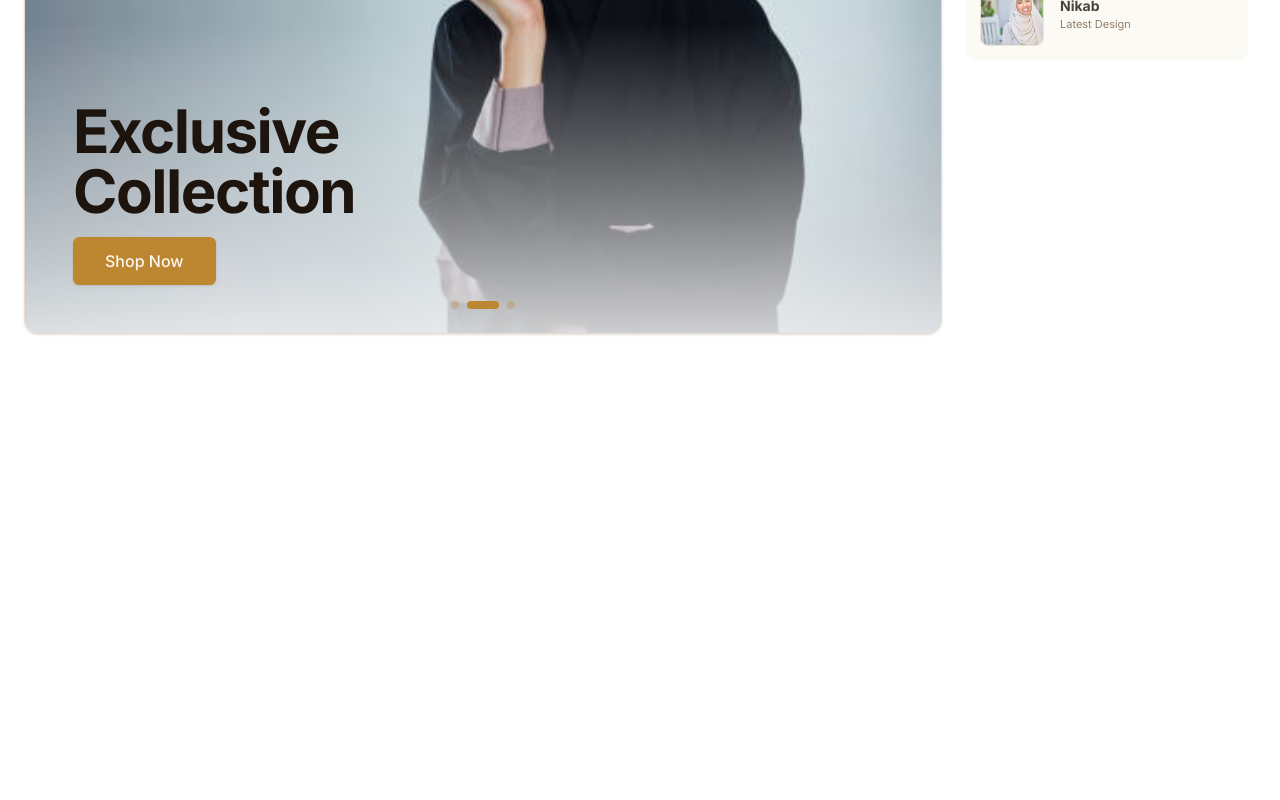
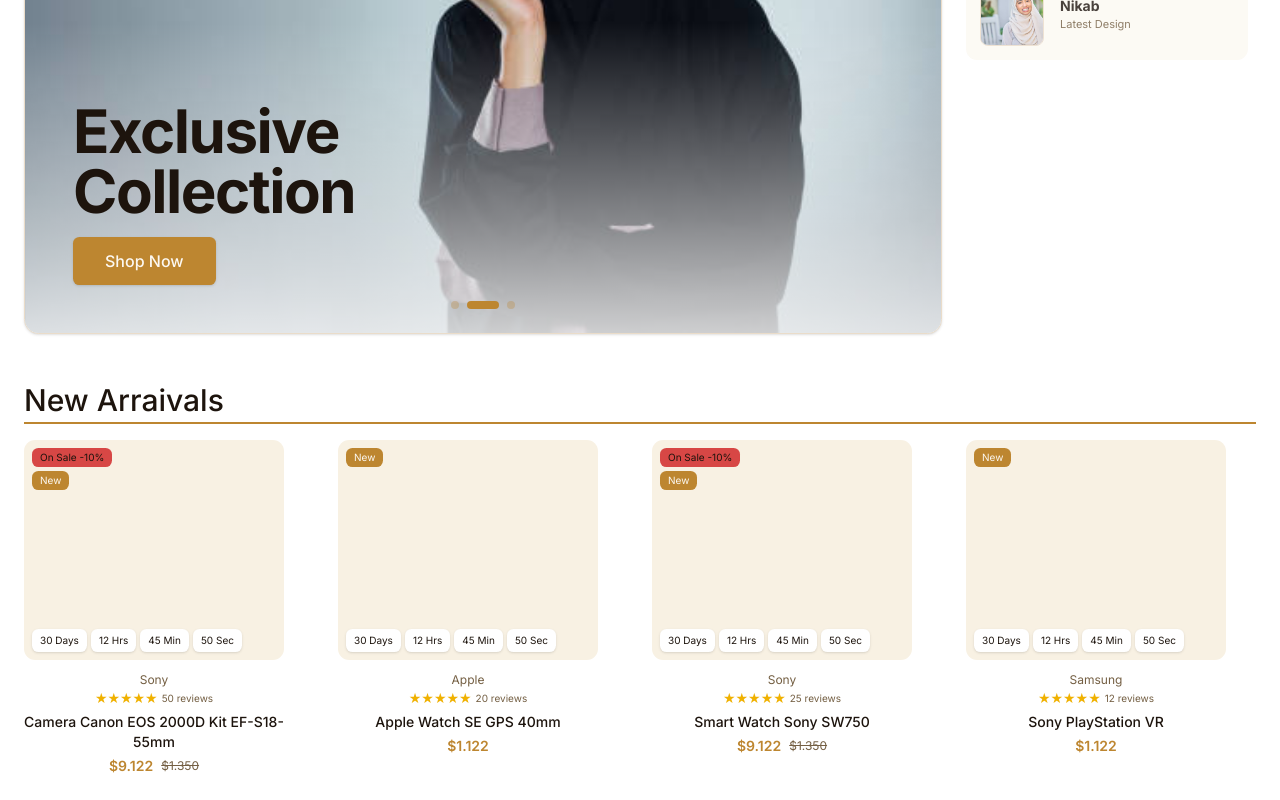
Before and after one commit to pmppiyas/BorkhaHouse, a Next.js app: page / in a window 1280 px wide. Shown: the part 445-1245 px from the top of the page. Before the commit the page ends 803 px from the top, so only its background shows below. Built offline with nearby package versions, Linux system fonts and the light colour scheme.

Commit message:
add: new arraivals

```diff
--- a/src/app/(commonLayout)/page.tsx
+++ b/src/app/(commonLayout)/page.tsx
@@ -1,9 +1,11 @@
 import Hero from '@/app/components/home/Hero';
+import NewArraivals from '@/app/components/home/NewArraivals';
 
 export default function Page() {
   return (
-    <div className="flex w-full">
+    <div className="flex w-full flex-col">
       <Hero />
+      <NewArraivals />
     </div>
   );
 }
--- /dev/null
+++ b/src/app/components/home/NewArraivals.tsx
@@ -0,0 +1,52 @@
+import Header from '@/app/components/shared/Header';
+import ProductCard from '@/app/components/shared/ProductCard';
+
+const products = [
+  {
+    brand: 'Sony',
+    title: 'Camera Canon EOS 2000D Kit EF-S18-55mm',
+    price: '$9.122',
+    oldPrice: '$1.350',
+    reviews: 50,
+    discount: 'On Sale -10%',
+    isNew: true,
+  },
+  {
+    brand: 'Apple',
+    title: 'Apple Watch SE GPS 40mm',
+    price: '$1.122',
+    reviews: 20,
+    isNew: true,
+  },
+  {
+    brand: 'Sony',
+    title: 'Smart Watch Sony SW750',
+    price: '$9.122',
+    oldPrice: '$1.350',
+    reviews: 25,
+    discount: 'On Sale -10%',
+    isNew: true,
+  },
+  {
+    brand: 'Samsung',
+    title: 'Sony PlayStation VR',
+    price: '$1.122',
+    reviews: 12,
+    isNew: true,
+  },
+];
+
+function NewArraivals() {
+  return (
+    <div className="space-y-4 p-4 md:p-6">
+      <Header title="New Arraivals" />
+      <div className="grid grid-cols-2 gap-6 md:grid-cols-4">
+        {products.map((p, i) => (
+          <ProductCard key={i} product={p} />
+        ))}
+      </div>
+    </div>
+  );
+}
+
+export default NewArraivals;
--- /dev/null
+++ b/src/app/components/shared/Header.tsx
@@ -0,0 +1,10 @@
+const Header = ({ title }: { title: string }) => {
+  return (
+    <div className="space-y-1">
+      <h2 className="text-2xl font-medium md:text-3xl">{title}</h2>
+      <hr className="border-t-2 border-primary" />
+    </div>
+  );
+};
+
+export default Header;
--- /dev/null
+++ b/src/app/components/shared/ProductCard.tsx
@@ -0,0 +1,73 @@
+'use client';
+
+type Product = {
+  title: string;
+  brand: string;
+  price: string;
+  oldPrice?: string;
+  reviews: number;
+  image?: string;
+  isNew?: boolean;
+  discount?: string;
+};
+
+export default function ProductCard({ product }: { product: Product }) {
+  return (
+    <div className="w-full max-w-65">
+      <div className="relative h-55 w-full overflow-hidden rounded-xl bg-muted">
+        <div className="absolute top-2 left-2 flex flex-col space-y-1 text-[10px] *:w-max">
+          {product.discount && (
+            <span className="text-destructive-foreground rounded-md bg-destructive px-2 py-0.5">
+              {product.discount}
+            </span>
+          )}
+          {product.isNew && (
+            <span className="rounded-md bg-primary px-2 py-0.5 text-primary-foreground">
+              New
+            </span>
+          )}
+        </div>
+
+        {/* COUNTDOWN */}
+        <div className="absolute bottom-2 left-2 flex gap-1 text-[10px]">
+          {['30 Days', '12 Hrs', '45 Min', '50 Sec'].map((t) => (
+            <span
+              key={t}
+              className="rounded-md bg-background px-2 py-1 text-foreground shadow-sm"
+            >
+              {t}
+            </span>
+          ))}
+        </div>
+      </div>
+
+      {/* CONTENT */}
+      <div className="mt-3 text-center">
+        <p className="text-xs text-muted-foreground">{product.brand}</p>
+
+        {/* ⭐ Rating */}
+        <div className="flex items-center justify-center gap-1 text-sm text-yellow-500">
+          ★★★★★
+          <span className="text-[10px] text-muted-foreground">
+            {product.reviews} reviews
+          </span>
+        </div>
+
+        {/* TITLE */}
+        <h3 className="mt-1 cursor-pointer text-sm font-medium text-foreground transition hover:text-primary">
+          {product.title}
+        </h3>
+
+        {/* PRICE */}
+        <div className="mt-1 flex items-center justify-center gap-2 text-sm">
+          <span className="font-semibold text-primary">{product.price}</span>
+          {product.oldPrice && (
+            <span className="text-xs text-muted-foreground line-through">
+              {product.oldPrice}
+            </span>
+          )}
+        </div>
+      </div>
+    </div>
+  );
+}
```
